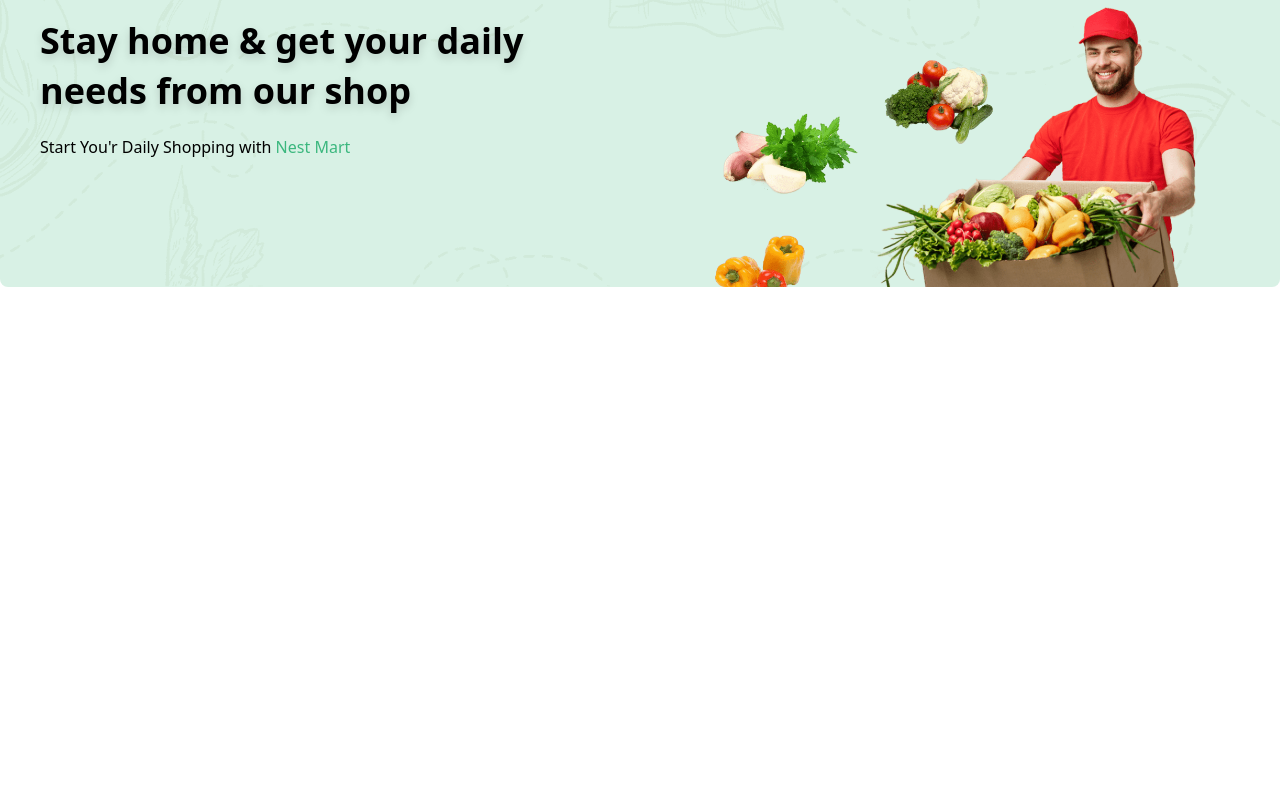
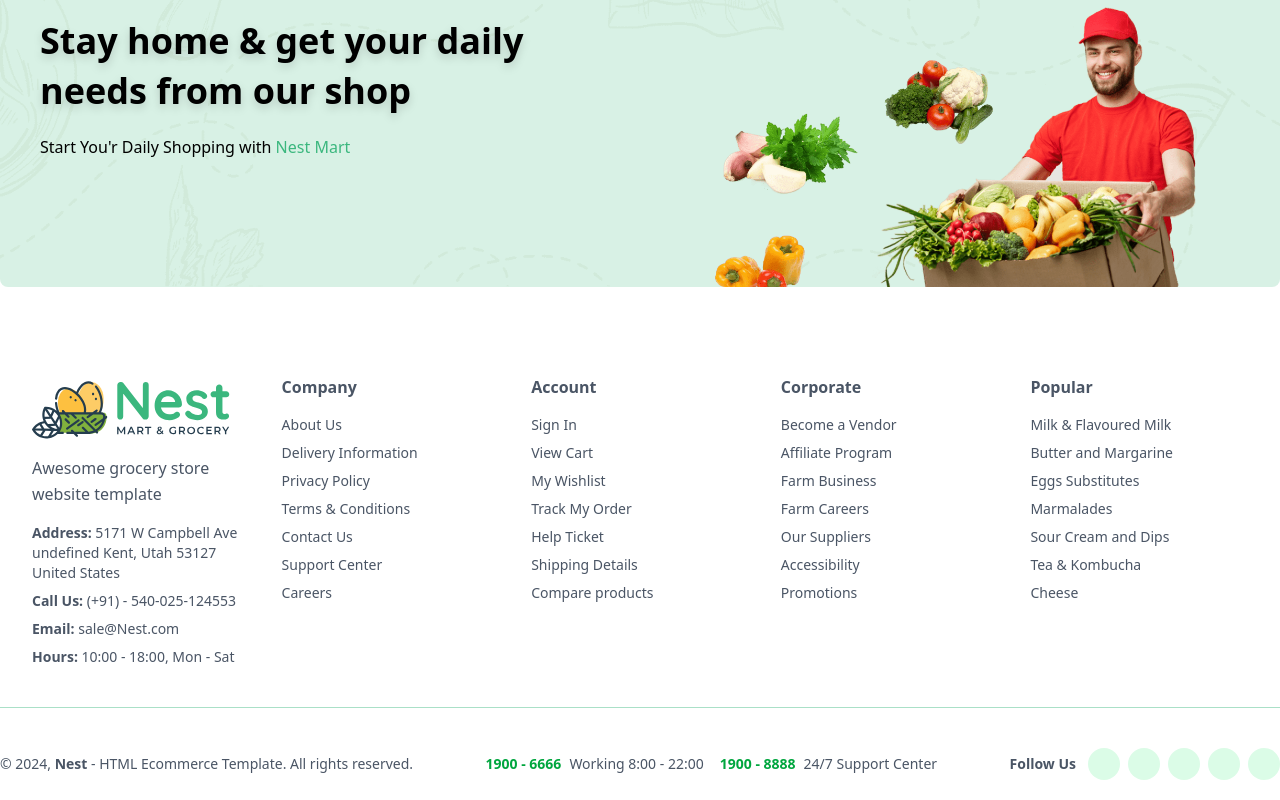
Before and after one commit to jeelnarola/nest-mern-stack, a React (Vite) app in the folder frontend/: page / in a window 1280 px wide. Shown: the part 3134-3934 px from the top of the page. Before the commit the page ends 3461 px from the top, so only its background shows below. Built offline with nearby package versions, Linux system fonts and the light colour scheme.

Commit message:
footer Design

```diff
--- /dev/null
+++ b/frontend/src/Components/Common/Footer.jsx
@@ -0,0 +1,111 @@
+import React from "react";
+import logo from '../../assets/logo.svg'
+const Footer = () => {
+  return (
+    <footer className="bg-white text-gray-600 pt-12 ">
+      <div className="container mx-auto px-4 sm:px-6 lg:px-8">
+        <div className="grid grid-cols-1 md:grid-cols-5 gap-8">
+
+          {/* Left Logo Section */}
+          <div className="space-y-4">
+            <img src={logo} alt="Nest" className="w-52" />
+            <p className="leading-relaxed">
+              Awesome grocery store website template
+            </p>
+            <ul className="space-y-2 text-sm">
+              <li><strong>Address:</strong> 5171 W Campbell Ave undefined Kent, Utah 53127 United States</li>
+              <li><strong>Call Us:</strong> (+91) - 540-025-124553</li>
+              <li><strong>Email:</strong> sale@Nest.com</li>
+              <li><strong>Hours:</strong> 10:00 - 18:00, Mon - Sat</li>
+            </ul>
+          </div>
+
+          {/* Columns */}
+          <div>
+            <h3 className="font-semibold mb-4">Company</h3>
+            <ul className="space-y-2 text-sm">
+              <li>About Us</li>
+              <li>Delivery Information</li>
+              <li>Privacy Policy</li>
+              <li>Terms & Conditions</li>
+              <li>Contact Us</li>
+              <li>Support Center</li>
+              <li>Careers</li>
+            </ul>
+          </div>
+
+          <div>
+            <h3 className="font-semibold mb-4">Account</h3>
+            <ul className="space-y-2 text-sm">
+              <li>Sign In</li>
+              <li>View Cart</li>
+              <li>My Wishlist</li>
+              <li>Track My Order</li>
+              <li>Help Ticket</li>
+              <li>Shipping Details</li>
+              <li>Compare products</li>
+            </ul>
+          </div>
+
+          <div>
+            <h3 className="font-semibold mb-4">Corporate</h3>
+            <ul className="space-y-2 text-sm">
+              <li>Become a Vendor</li>
+              <li>Affiliate Program</li>
+              <li>Farm Business</li>
+              <li>Farm Careers</li>
+              <li>Our Suppliers</li>
+              <li>Accessibility</li>
+              <li>Promotions</li>
+            </ul>
+          </div>
+
+          <div>
+            <h3 className="font-semibold mb-4">Popular</h3>
+            <ul className="space-y-2 text-sm">
+              <li>Milk & Flavoured Milk</li>
+              <li>Butter and Margarine</li>
+              <li>Eggs Substitutes</li>
+              <li>Marmalades</li>
+              <li>Sour Cream and Dips</li>
+              <li>Tea & Kombucha</li>
+              <li>Cheese</li>
+            </ul>
+          </div>
+        </div>
+    </div>
+
+        <hr className="my-10  text-[#3bb77d6e]"/>
+<div className="container mx-auto pb-5">
+        {/* Bottom Strip */}
+        <div className="flex flex-col md:flex-row md:justify-between gap-4 text-sm items-center">
+          <p>© 2024, <span className="font-semibold">Nest</span> - HTML Ecommerce Template. All rights reserved.</p>
+          <div className="flex gap-4">
+            <div className="flex items-center gap-2">
+              <span className="font-bold text-green-600">1900 - 6666</span>
+              <span>Working 8:00 - 22:00</span>
+            </div>
+            <div className="flex items-center gap-2">
+              <span className="font-bold text-green-600">1900 - 8888</span>
+              <span>24/7 Support Center</span>
+            </div>
+          </div>
+          <div className="flex items-center gap-3">
+            <span className="font-semibold">Follow Us</span>
+            <div className="flex gap-2">
+              <a href="#"><i className="fab fa-facebook w-8 h-8 rounded-full grid place-items-center bg-green-100 text-green-600"></i></a>
+              <a href="#"><i className="fab fa-twitter w-8 h-8 rounded-full grid place-items-center bg-green-100 text-green-600"></i></a>
+              <a href="#"><i className="fab fa-instagram w-8 h-8 rounded-full grid place-items-center bg-green-100 text-green-600"></i></a>
+              <a href="#"><i className="fab fa-pinterest w-8 h-8 rounded-full grid place-items-center bg-green-100 text-green-600"></i></a>
+              <a href="#"><i className="fab fa-youtube w-8 h-8 rounded-full grid place-items-center bg-green-100 text-green-600"></i></a>
+            </div>
+          </div>
+        </div>
+
+</div>
+      {/* </div> */}
+    </footer>
+  );
+};
+
+export default Footer;
--- a/frontend/src/Components/Layouts/UserLayout.jsx
+++ b/frontend/src/Components/Layouts/UserLayout.jsx
@@ -1,12 +1,14 @@
 import React from 'react'
 import HeaderIndex from '../Headers/HeaderIndex'
 import { Outlet } from 'react-router-dom'
+import Footer from '../Common/Footer'
 
 function UserLayout() {
   return (
     <div>
         <HeaderIndex/>
         <Outlet/>
+        <Footer/>
     </div>
   )
 }
```
